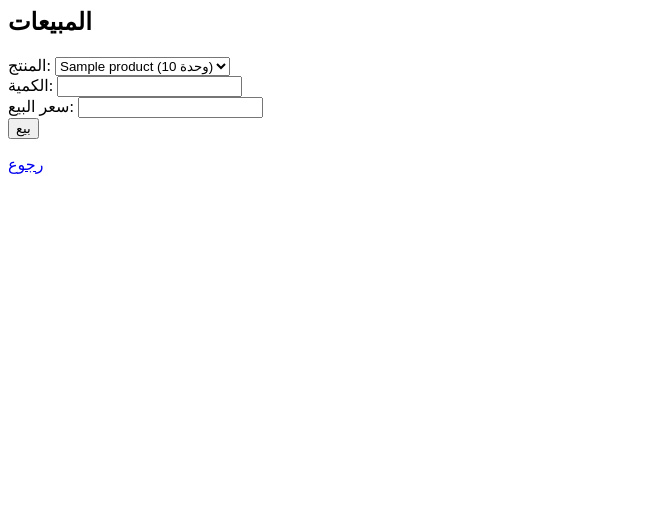
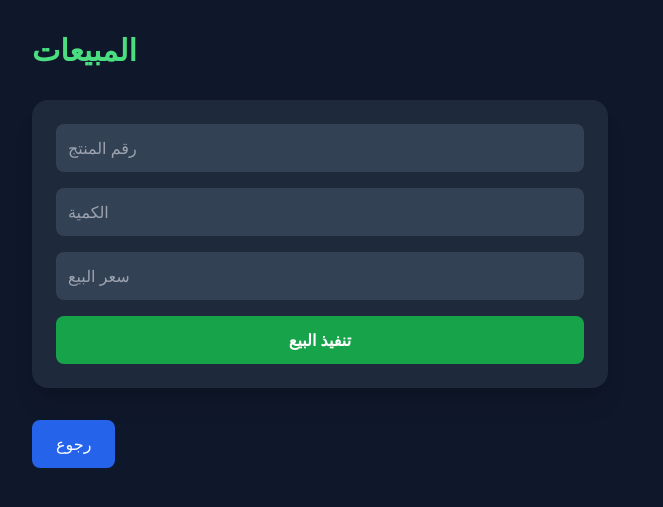
Before and after one commit to Ayhamhossam/marasim-alshomoukh-system, a Flask app: page /sales in a window 1280 px wide. Shown: the top 507 px of the page, without its empty margins (0-663 px from the left). Run offline with Flask 3, Linux system fonts and the light colour scheme; the visitor is signed in with stand-in values (Sample User, id 1); tables that the repository leaves empty hold one stand-in row (values such as "Sample post"); some libraries are stand-ins or nearby versions.

Commit message:
Update sales.html

```diff
--- a/templates/sales.html
+++ b/templates/sales.html
@@ -1,13 +1,38 @@
-<h2>المبيعات</h2>
-<form method="post">
-المنتج:
-<select name="product">
-{% for p in products %}
-<option value="{{p[0]}}">{{p[1]}} ({{p[4]}} وحدة)</option>
-{% endfor %}
-</select><br>
-الكمية: <input name="qty"><br>
-سعر البيع: <input name="sale_price"><br>
-<button>بيع</button>
+<!DOCTYPE html>
+<html>
+<head>
+    <title>المبيعات</title>
+    <script src="https://cdn.tailwindcss.com"></script>
+</head>
+
+<body class="bg-slate-900 text-white p-8">
+
+<h1 class="text-3xl font-bold text-green-400 mb-8">المبيعات</h1>
+
+<div class="bg-slate-800 p-6 rounded-2xl shadow-xl max-w-xl">
+
+<form method="post" class="space-y-4">
+
+    <input name="product_id" placeholder="رقم المنتج"
+        class="w-full p-3 rounded-lg bg-slate-700">
+
+    <input name="qty" placeholder="الكمية"
+        class="w-full p-3 rounded-lg bg-slate-700">
+
+    <input name="price" placeholder="سعر البيع"
+        class="w-full p-3 rounded-lg bg-slate-700">
+
+    <button class="w-full bg-green-600 hover:bg-green-700 p-3 rounded-lg font-bold transition">
+        تنفيذ البيع
+    </button>
+
 </form>
-<a href="/dashboard">رجوع</a>
+
+</div>
+
+<a href="/dashboard" class="inline-block mt-8 bg-blue-600 hover:bg-blue-700 px-6 py-3 rounded-lg">
+    رجوع
+</a>
+
+</body>
+</html>
```
